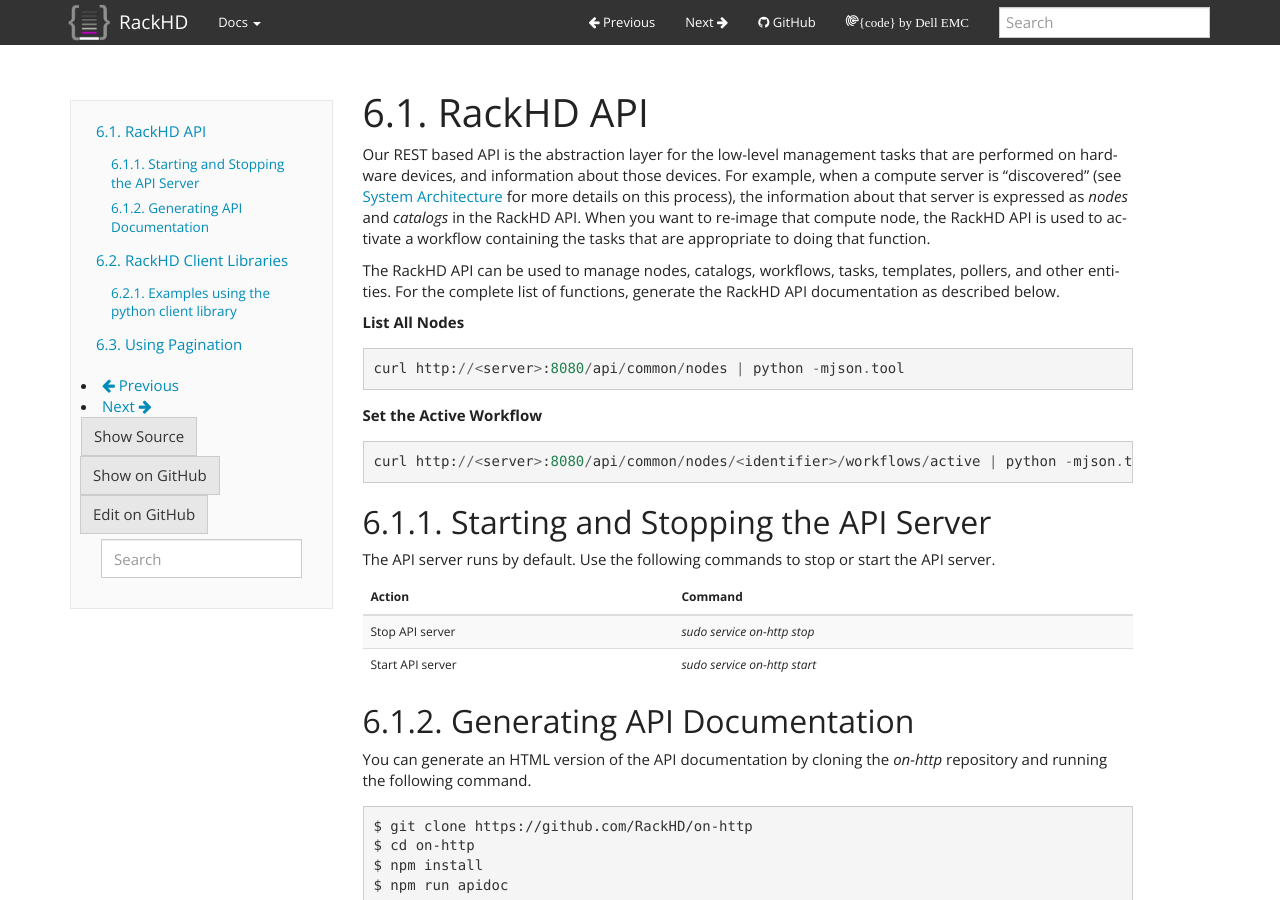
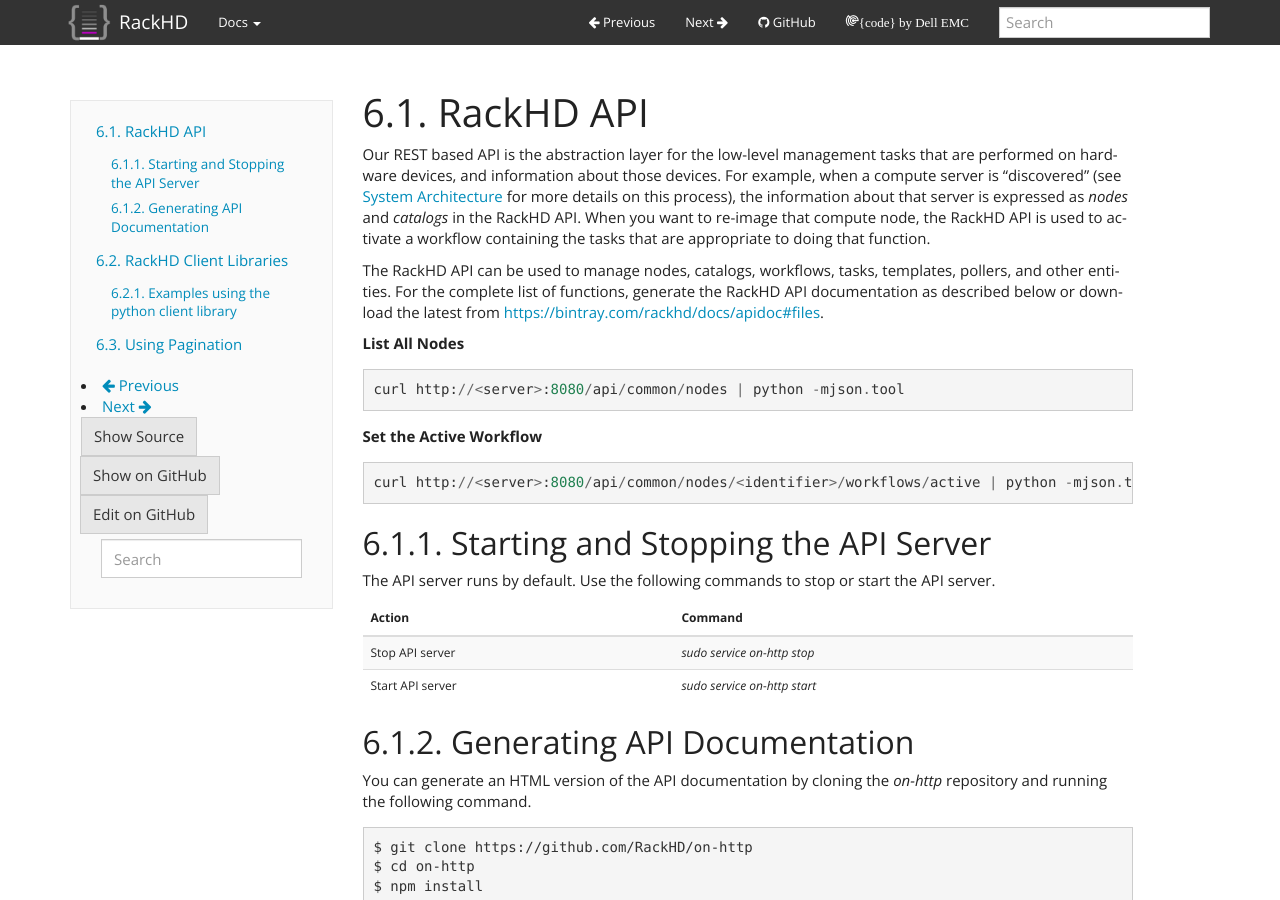
Before and after one commit to RackHD/docs, a Sphinx documentation site: the page built from docs/rackhd/rackhd_api.rst, in a window 1280 px wide and 900 px high. Built offline with Sphinx 7.4.7, drawn with Linux system fonts in a browser that asks for light colours.

Commit message:
Link to bintray API docs

```diff
--- a/docs/rackhd/rackhd_api.rst
+++ b/docs/rackhd/rackhd_api.rst
@@ -11,7 +11,8 @@
 
 The RackHD API can be used to manage nodes, catalogs, workflows, tasks, templates,
 pollers, and other entities. For the complete list of functions, generate the RackHD
-API documentation as described below.
+API documentation as described below or download the latest from
+`https://bintray.com/rackhd/docs/apidoc#files <https://bintray.com/rackhd/docs/apidoc#files>`_.
 
 **List All Nodes**
 
```
